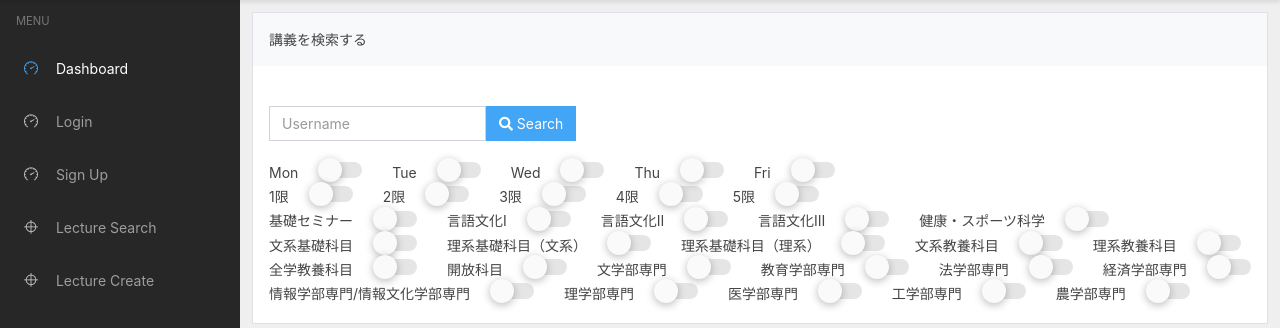
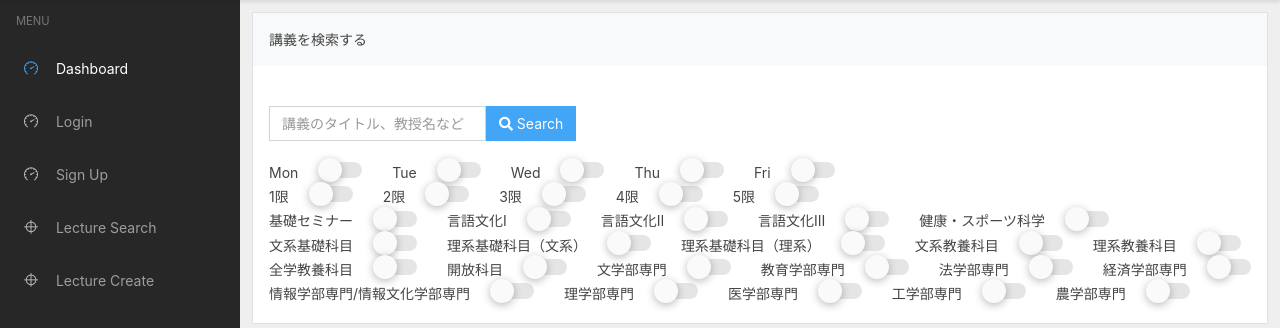
Before and after one commit to Keijun-KUMAGAI/se-lecture_ver2.3, a Django app: template lecture/templates/lecture/lecture_search.html in a window 1280 px wide. Shown: the part 60-388 px from the top of the page. Run offline with Django 3.2, Linux system fonts and the light colour scheme; the template is opened without the code that fills it, so the values that code supplies are empty; some libraries are stand-ins or nearby versions.

Commit message:
placeholder 変更

```diff
--- a/lecture/templates/lecture/lecture_search.html
+++ b/lecture/templates/lecture/lecture_search.html
@@ -14,7 +14,7 @@
                 <div class="col-md-4">
 
                     <div class="input-group">
-                        <input type="text" id="input-group-2" name="title" class="form-control" placeholder="Username">
+                        <input type="text" id="input-group-2" name="title" class="form-control" placeholder="講義のタイトル、教授名など">
                         <span class="input-group-btn">
                             <button type="submit" class="btn btn-primary"><i class="fa fa-search"></i> Search</button>
                         </span>
```
